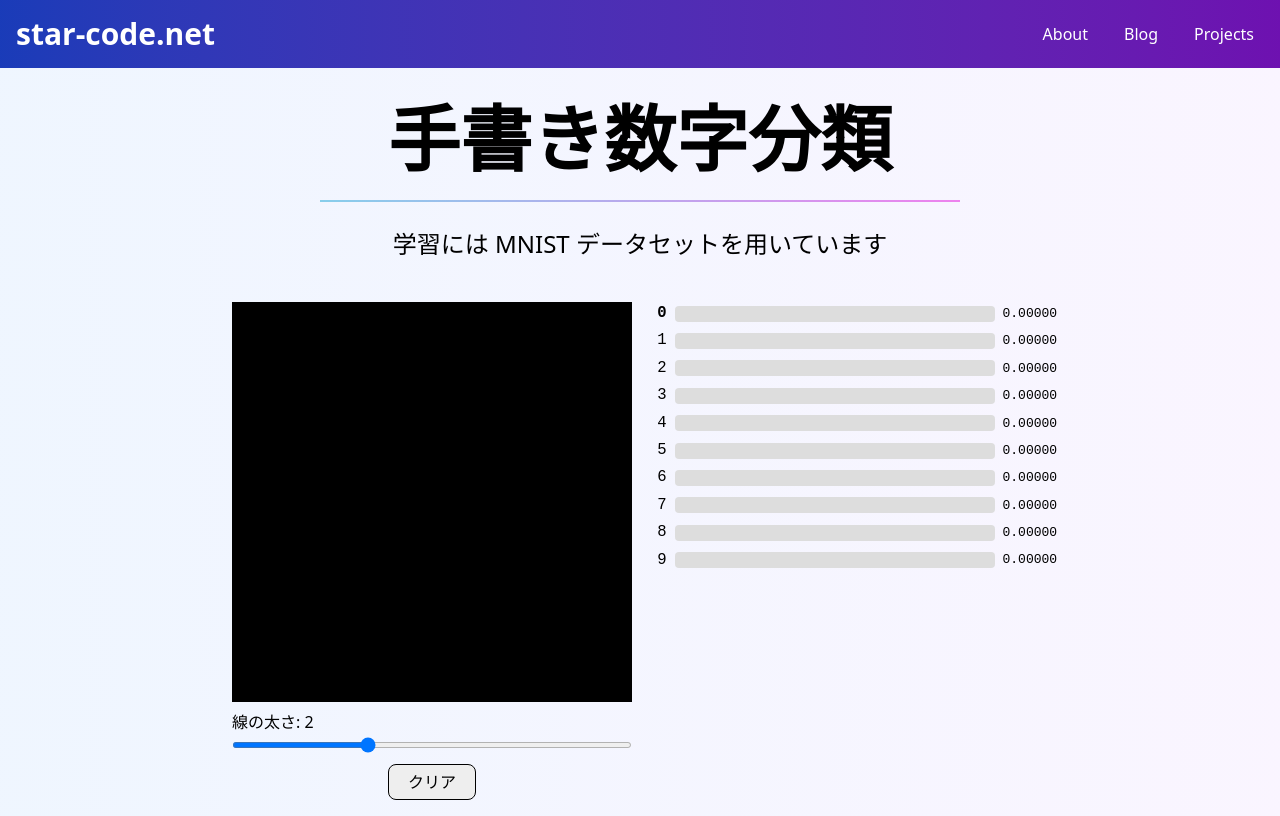
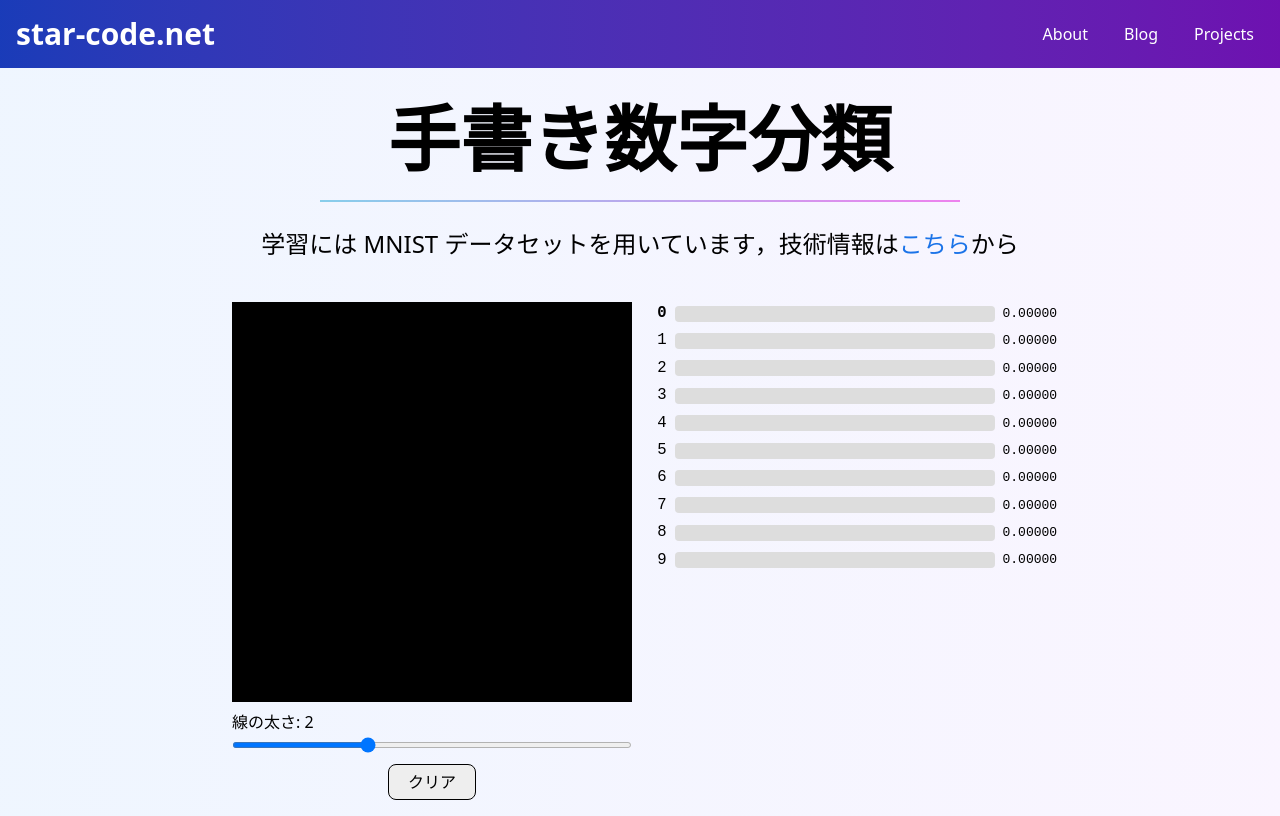
Before and after one commit to ichi-no-se/star-code.net, a Next.js app in the folder frontend/: page /projects/digit-classification in a window 1280 px wide. Built offline with nearby package versions, Linux system fonts and the light colour scheme.

Commit message:
それぞれのプロジェクトページにリンクを追加

```diff
--- a/frontend/src/app/blog/posts/digit-classification-golf.md
+++ b/frontend/src/app/blog/posts/digit-classification-golf.md
@@ -17,7 +17,7 @@ order: 11
   - 分類器は，MNIST データセットを用いて学習された手書き文字分類器です．
   - 入力画像は事前に二値化をして学習しています．
 
-- 各数字（0 から 9）について，分類器を通したときに「その数字」と判定する**信頼度（SoftMax の出力）**を評価します
+- 各数字（0 から 9）について，分類器を通したときに「その数字」と判定する**信頼度**（SoftMax の出力）を評価します
 - 数字ごとに信頼度が高かった順に点数を与えます
 - それぞれの数字に対するスコアの合計を，**コード長で割った値**を最終スコアとし，これで順位を決定します．
 
--- a/frontend/src/app/projects/15sec-chat/page.tsx
+++ b/frontend/src/app/projects/15sec-chat/page.tsx
@@ -1,4 +1,6 @@
 "use client";
+
+import Link from 'next/link';
 import { useEffect, useRef, useState } from 'react'
 import io from 'socket.io-client'
 import '@styles/chat.css'
@@ -70,7 +72,7 @@ export default function Chat() {
 		<main>
 			<h1 className="title">15 秒チャット </h1>
 			<div className="introduction">
-				<p>15 秒でメッセージが消えるチャット</p>
+				15 秒でメッセージが消えるチャット，詳細は<Link href="/blog/15sec-chat">こちら</Link>から
 			</div>
 			{/* <div className="user-count">
 				<p>現在のユーザー数: {userCount}</p>
--- a/frontend/src/app/projects/digit-classification/page.tsx
+++ b/frontend/src/app/projects/digit-classification/page.tsx
@@ -1,5 +1,5 @@
 "use client";
-
+import Link from "next/link";
 import { useRef, useEffect, useState } from "react";
 import "@/components/ProbabilityChart";
 import "@styles/digit-classification.css";
@@ -134,7 +134,7 @@ export default function DigitClassification() {
     return (
         <main>
             <div className="title">手書き数字分類</div>
-            <div className="introduction">学習には MNIST データセットを用いています</div>
+            <div className="introduction">学習には MNIST データセットを用いています，技術情報は<Link href="/blog/digit-classification">こちら</Link>から</div>
             <div className="layout-container">
                 <div className="canvas-wrapper">
                     <canvas ref={canvasRef} width={28} height={28} className="digit-canvas" />
--- a/frontend/src/app/projects/sudoku/page.tsx
+++ b/frontend/src/app/projects/sudoku/page.tsx
@@ -1,4 +1,5 @@
 "use client";
+import Link from "next/link";
 import { useState } from "react";
 import { SudokuSolver } from "@/lib/SudokuSolver";
 import "@styles/sudoku.css";
@@ -29,7 +30,7 @@ export default function SudokuPage() {
 	return (
 		<main>
 			<h1 className="title">数独ソルバー</h1>
-			<div className="introduction">（かなり）高速に動作する数独ソルバー</div>
+			<div className="introduction">（かなり）高速に動作する数独ソルバー，関連記事は<Link href="/blog/sudoku">こちら</Link>から</div>
 			<div className="sudoku-panel-wrapper">
 				<div className="sudoku-panel">
 					<p className="label">入力</p>
--- a/frontend/styles/globals.css
+++ b/frontend/styles/globals.css
@@ -71,6 +71,15 @@
 	overflow-y: auto;
 }
 
+.introduction a {
+	color: #1a73e8;
+	text-decoration: none;
+}
+
+.introduction a:hover {
+	text-decoration: underline;
+}
+
 header {
 	@apply flex justify-between w-full bg-gradient-to-r from-blue-800 to-purple-800 p-4 text-white items-center;
 }
```
Also changed, not shown: frontend/styles/chat.css (+0 -10 lines).
